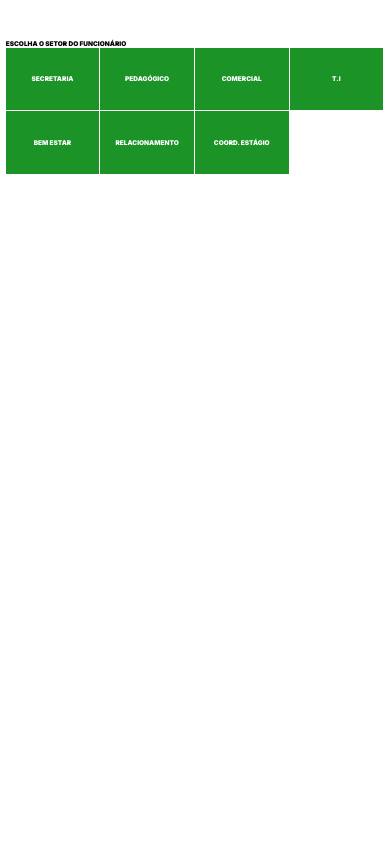
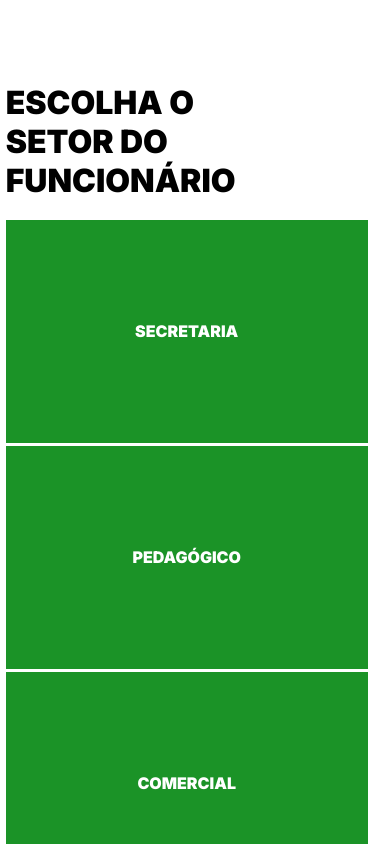
Before and after one commit to douglas-front/voting-app, a React (Vite) app: page /WorkSector in a window 390 px wide. Shown: the top 844 px of the page. Built offline with nearby package versions, Linux system fonts and the light colour scheme.

Commit message:
feat: responsividade completa

```diff
--- a/src/App.tsx
+++ b/src/App.tsx
@@ -2,7 +2,6 @@ import Hero from "./layouts/Hero"
 import PreLoader from "./common/components/Preloader"
 
 function App() {
-
   return (
     <>
       <PreLoader/>
--- a/src/common/components/Modal/index.tsx
+++ b/src/common/components/Modal/index.tsx
@@ -10,7 +10,7 @@ export default function Modal({ text}: IProps) {
         <div className={styles.modal}>
             <h3 className={styles.title}>
                 {text}
-                <svg width="2.396vw" height="1.615vw" viewBox="0 0 46 31" fill="none" xmlns="http://www.w3.org/2000/svg">
+                <svg viewBox="0 0 46 31" fill="none" xmlns="http://www.w3.org/2000/svg">
                 <line x1="1.06066" y1="11.9393" x2="19.0607" y2="29.9393" stroke="white" strokeWidth="3" />
                 <line x1="16.9393" y1="29.9393" x2="44.9393" y2="1.93934" stroke="white" strokeWidth="3" />
                 </svg>
--- a/src/common/components/Modal/styles.module.css
+++ b/src/common/components/Modal/styles.module.css
@@ -17,6 +17,10 @@
     transform: translateX(120%);
 }
 
+.title svg{
+    width: 2.396vw;
+}
+
 .title{
     text-wrap: nowrap;
     display: flex;
@@ -26,3 +30,18 @@
 
     color: #fff;
 }
+
+@media screen and (width <= 750px) {
+    .title{
+        font-size: 3.077vw;
+        gap: 10.906vw;
+    }
+    .modal{
+        width: 52.436vw;
+        height: 12.821vw;
+    }
+
+    .title svg{
+        width: 5.897vw;
+    }
+}
--- a/src/pages/Voting/components/Card/styles.module.css
+++ b/src/pages/Voting/components/Card/styles.module.css
@@ -19,3 +19,17 @@
 
     color: #fff;
 }
+
+@media screen and (width <=750px) {
+    .card{
+
+        width: 92.821vw;
+        height: 57.179vw;
+
+    }
+
+    .card .title{
+        font-size: 4.103vw  ;
+    }
+
+}
--- a/src/pages/Voting/layouts/Hero/styles.module.css
+++ b/src/pages/Voting/layouts/Hero/styles.module.css
@@ -20,3 +20,17 @@
 
     width: 100vw;
 }
+
+@media screen and (width <= 750px) {
+    .title{
+        padding-top: 21.282vw;
+        font-size: 8.205vw;
+        width: 58.974vw;
+    }
+
+    .cards{
+        flex-direction: column;
+        gap: 0.769vw;
+        padding: 5.128vw 0 5vw 0;
+    }
+}
--- a/src/pages/WorkSector/components/Card/styles.module.css
+++ b/src/pages/WorkSector/components/Card/styles.module.css
@@ -19,3 +19,17 @@
 
     color: #fff;
 }
+
+@media screen and (width <=750px) {
+    .card{
+
+        width: 92.821vw;
+        height: 57.179vw;
+
+    }
+
+    .card .title{
+        font-size: 4.103vw  ;
+    }
+
+}
--- a/src/pages/WorkSector/layouts/Hero/styles.module.css
+++ b/src/pages/WorkSector/layouts/Hero/styles.module.css
@@ -20,3 +20,17 @@
 
     width: 100vw;
 }
+
+@media screen and (width <= 750px) {
+    .title{
+        padding-top: 21.282vw;
+        font-size: 8.205vw;
+        width: 58.974vw;
+    }
+
+    .cards{
+        flex-direction: column;
+        gap: 0.769vw;
+        padding: 5.128vw 0 5vw 0;
+    }
+}
```
